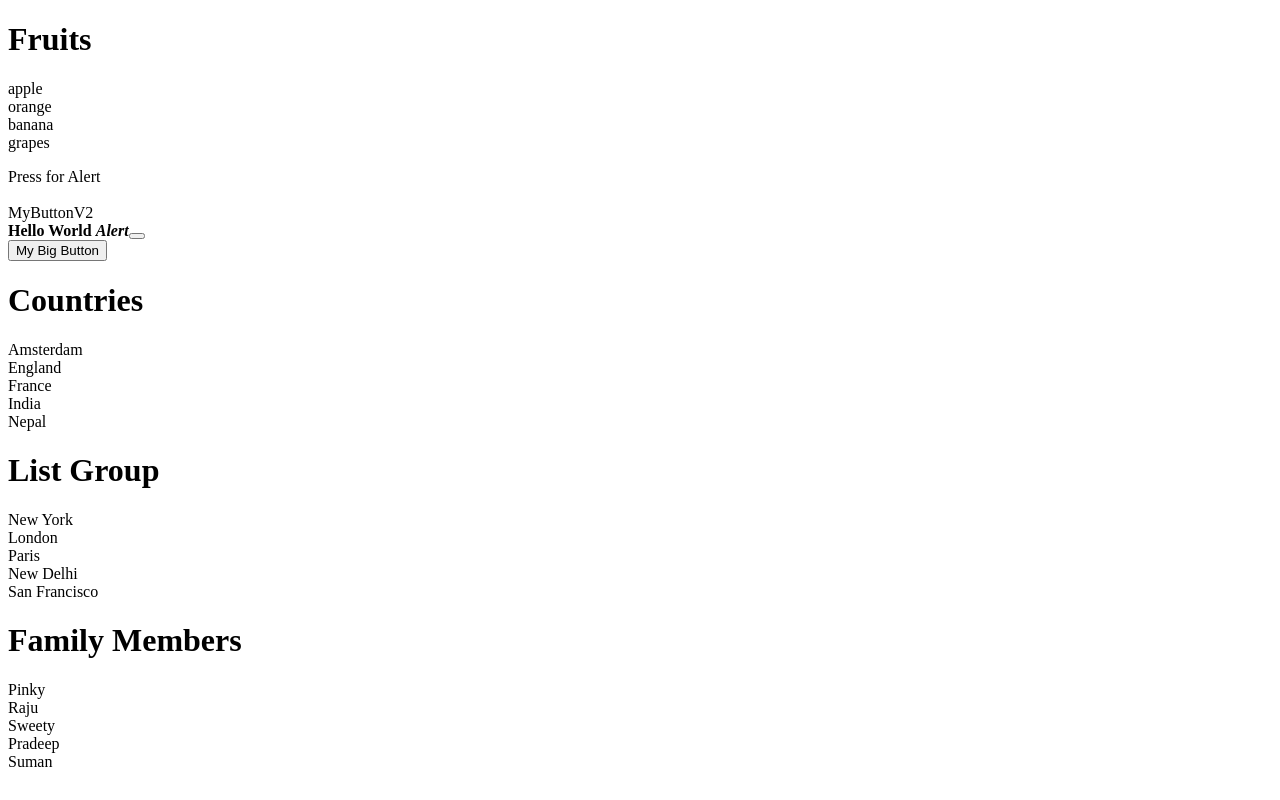
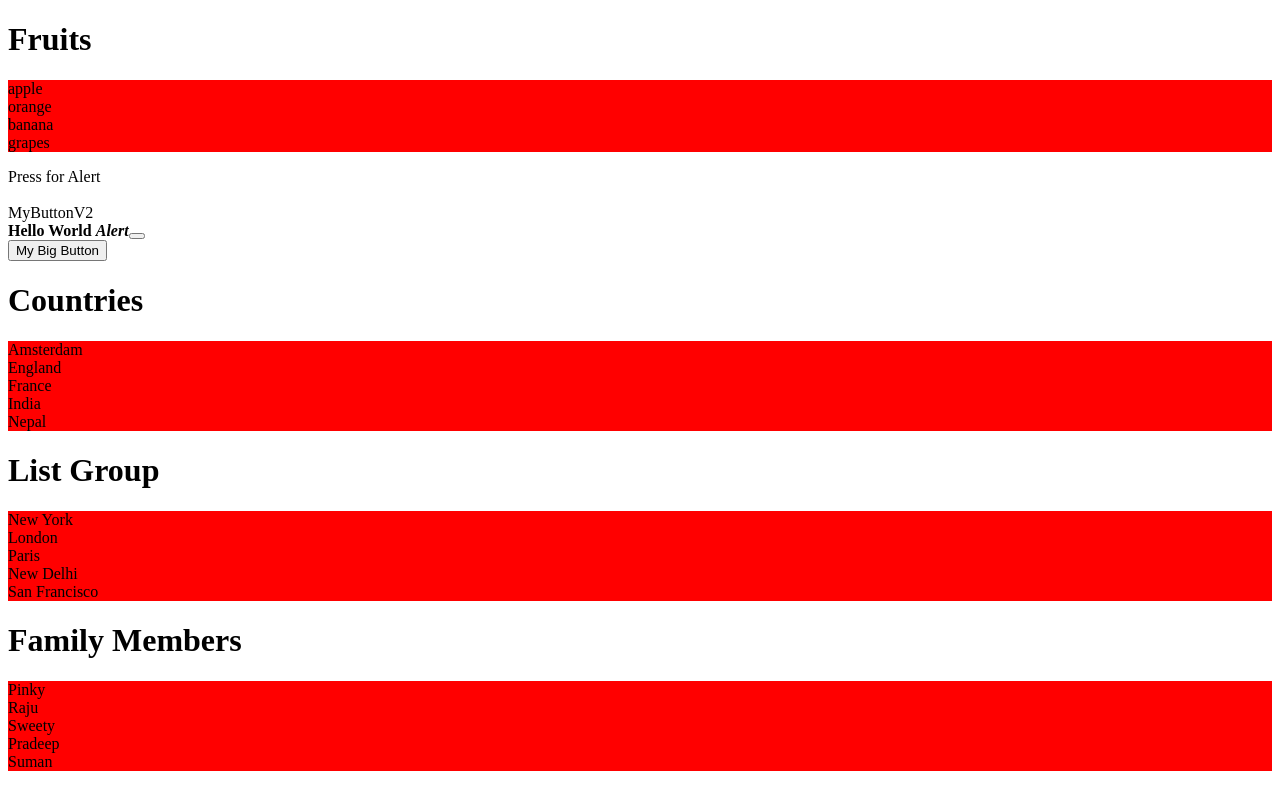
Before and after one commit to gopesh123-us/moshgames-app, a React (Vite) app: page / in a window 1280 px wide. Built offline with nearby package versions, Linux system fonts and the light colour scheme.

Commit message:
modules in progress

```diff
--- /dev/null
+++ b/src/App.css
@@ -0,0 +1,3 @@
+.list-group {
+    background-color: red;
+}
--- a/src/App.tsx
+++ b/src/App.tsx
@@ -7,6 +7,7 @@ import Alert from "./components/Alert";
 import ButtonV2 from "./components/ButtonV2";
 import ButtonWithAlert from "./components/ButtonWithAlert";
 import DisplayLists from "./components/DisplayLists";
+import "./App.css";
 
 function App() {
   const countries = ["Amsterdam", "England", "France", "India", "Nepal"];
```
